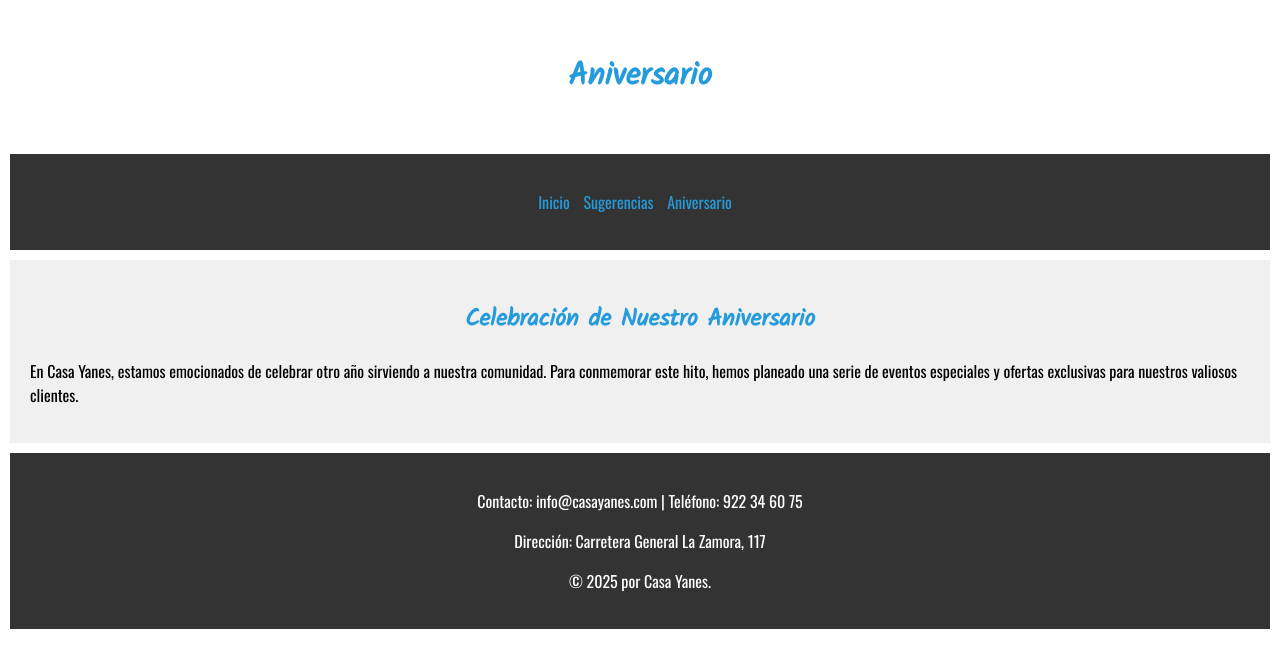
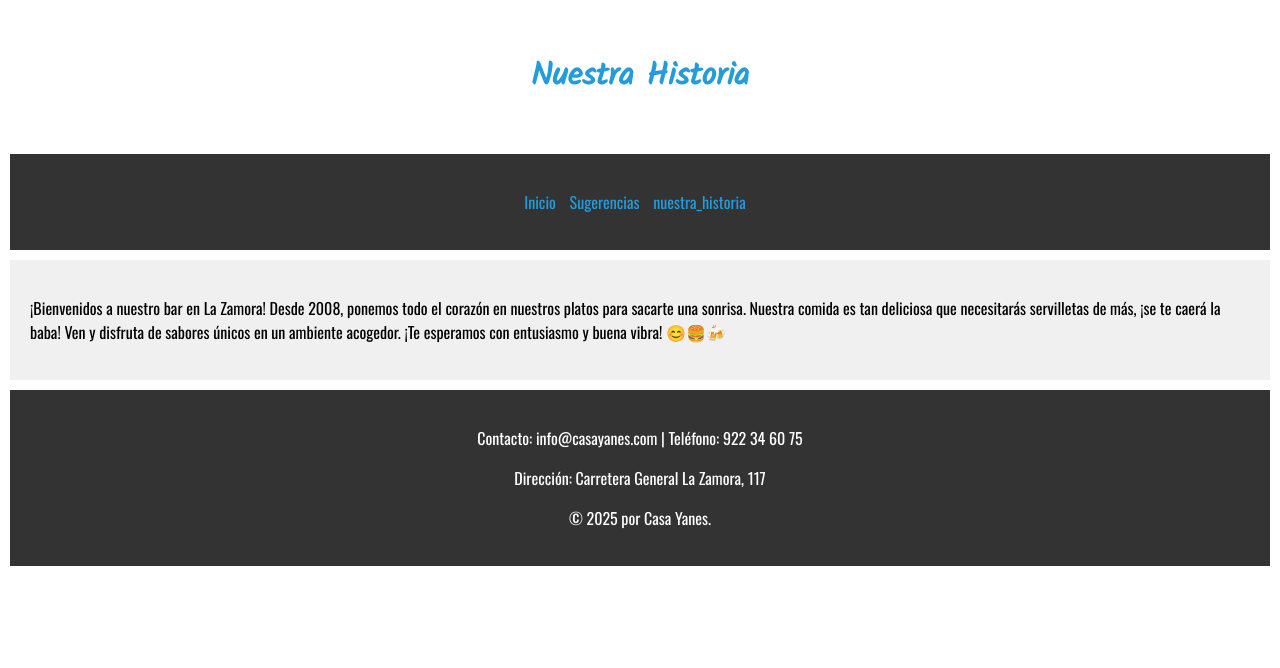
Before and after one commit to CasaYanes/casayanes, a plain HTML site: page aniversario.html in a window 1280 px wide. Drawn offline with nearby package versions, Linux system fonts and the light colour scheme.

Commit message:
Update aniversario.html

```diff
--- a/aniversario.html
+++ b/aniversario.html
@@ -2,7 +2,7 @@
 <html lang="es">
 <head>
     <meta charset="UTF-8">
-    <title>Aniversario - Casa Yanes</title>
+    <title>Nuestra Historia - Casa Yanes</title>
     <meta name="viewport" content="width=device-width, initial-scale=1.0">
     <!-- Importación de las fuentes de Google -->
     <link href="https://fonts.googleapis.com/css2?family=Kalam&family=Oswald&display=swap" rel="stylesheet">
@@ -54,18 +54,22 @@
 </head>
 <body>
     <header>
-        <h1>Aniversario</h1>
+        <h1>Nuestra Historia</h1>
     </header>
     <nav>
         <ul>
             <li><a href="index.html">Inicio</a></li>
             <li><a href="sugerencias.html">Sugerencias</a></li>
-            <li><a href="aniversario.html">Aniversario</a></li>
+            <li><a href="nuestra_historia.html">nuestra_historia</a></li>
         </ul>
     </nav>
-    <section id="aniversario">
-        <h2>Celebración de Nuestro Aniversario</h2>
-        <p>En Casa Yanes, estamos emocionados de celebrar otro año sirviendo a nuestra comunidad. Para conmemorar este hito, hemos planeado una serie de eventos especiales y ofertas exclusivas para nuestros valiosos clientes.</p>
+    <section id="nuestra_historia">
+        <p>¡Bienvenidos a nuestro bar en La Zamora! Desde 2008, ponemos todo el corazón en nuestros platos
+            para sacarte una sonrisa. Nuestra comida es tan deliciosa que necesitarás servilletas de más,
+            ¡se te caerá la baba! Ven y disfruta de sabores únicos en un ambiente acogedor. ¡Te esperamos
+            con entusiasmo y buena vibra!
+            😊🍔🍻
+        </p>
 
 
     </section>
```
